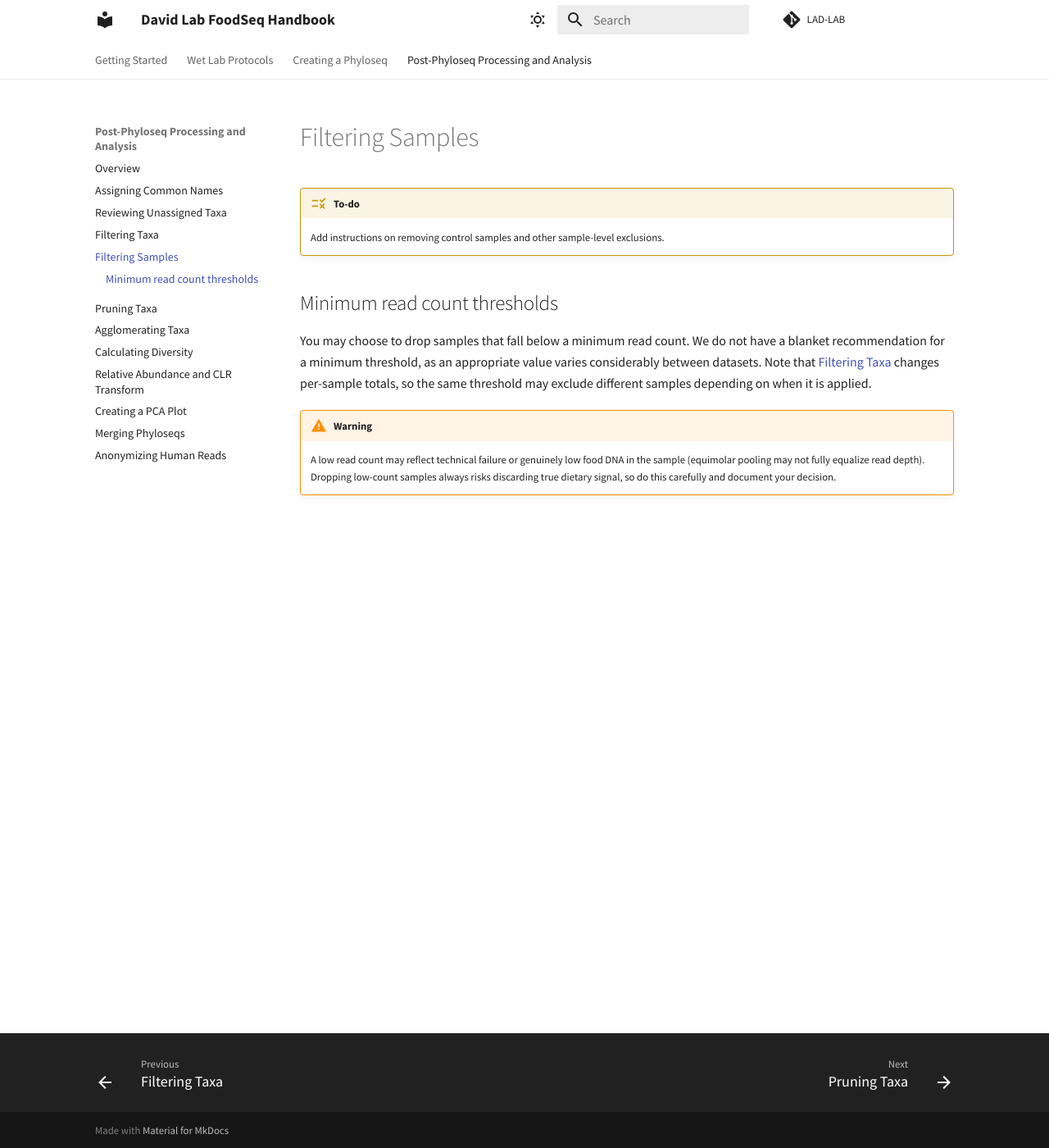
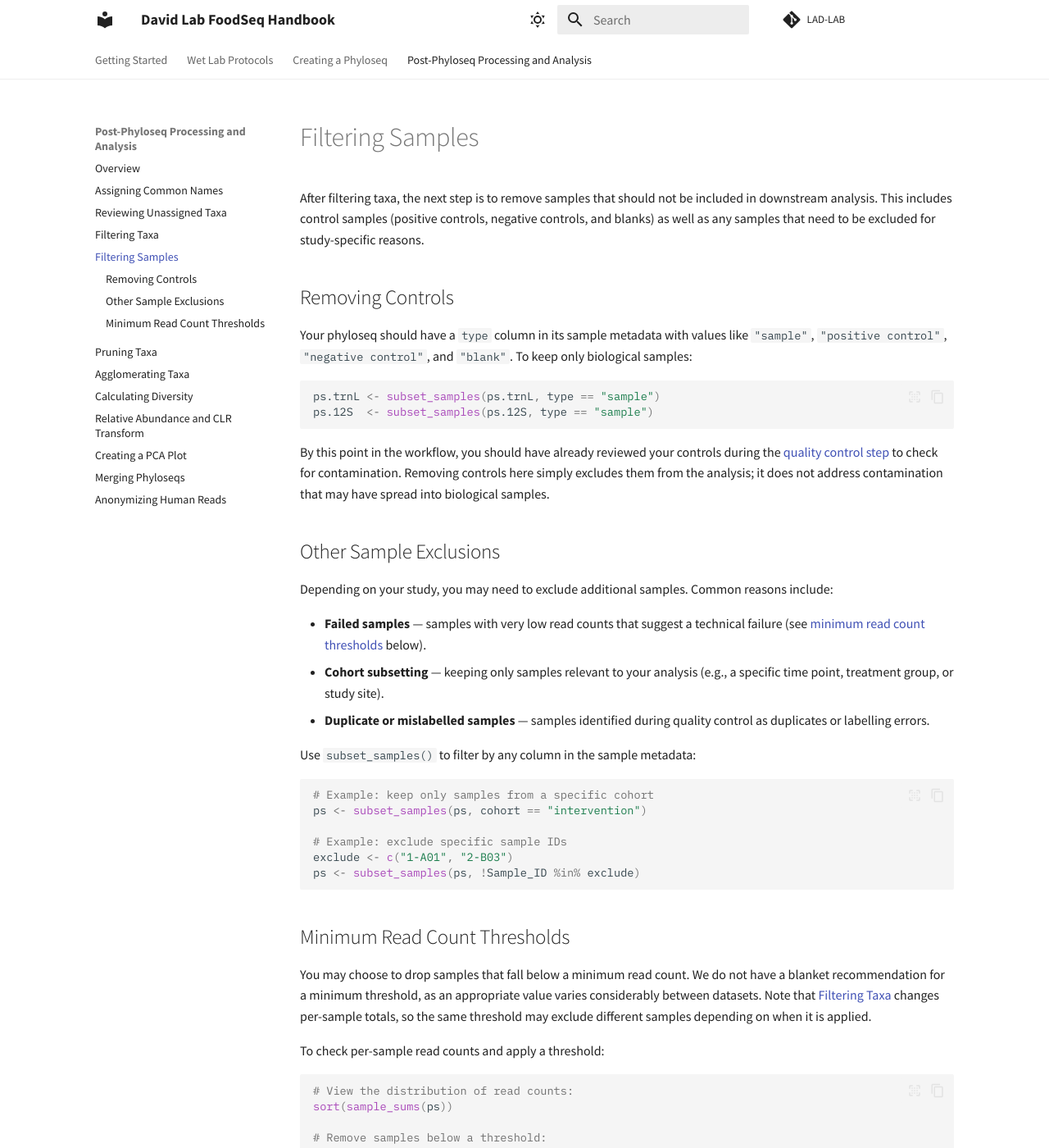
Before and after one commit to LAD-LAB/lad-lab.github.io, an MkDocs documentation site: the page built from docs/samplefiltering.md, in a window 1280 px wide and 1400 px high. Shown: the whole window at 82% size. Built offline with MkDocs 1.6.1 and Material for MkDocs 9.7.7, drawn with Linux system fonts in a browser that asks for light colours; some of the changed text lies outside the part shown.

Commit message:
Write Filtering Samples and Pruning Taxa pages
Cover removing controls, cohort subsetting, minimum read count
thresholds, and pruning zero-read taxa after sample filtering.

Co-Authored-By: Claude Opus 4.6 (1M context) <noreply@anthropic.com>

````diff
--- a/docs/samplefiltering.md
+++ b/docs/samplefiltering.md
@@ -1,12 +1,50 @@
 # Filtering Samples
 
-!!! to-do
+After filtering taxa, the next step is to remove samples that should not be included in downstream analysis. This includes control samples (positive controls, negative controls, and blanks) as well as any samples that need to be excluded for study-specific reasons.
 
-    Add instructions on removing control samples and other sample-level exclusions.
+## Removing Controls
 
-## Minimum read count thresholds
+Your phyloseq should have a `type` column in its sample metadata with values like `"sample"`, `"positive control"`, `"negative control"`, and `"blank"`. To keep only biological samples:
+
+``` r
+ps.trnL <- subset_samples(ps.trnL, type == "sample")
+ps.12S  <- subset_samples(ps.12S, type == "sample")
+```
+
+By this point in the workflow, you should have already reviewed your controls during the [quality control step](pipeline.md#quality-control) to check for contamination. Removing controls here simply excludes them from the analysis; it does not address contamination that may have spread into biological samples.
+
+## Other Sample Exclusions
+
+Depending on your study, you may need to exclude additional samples. Common reasons include:
+
+* **Failed samples** — samples with very low read counts that suggest a technical failure (see [minimum read count thresholds](#minimum-read-count-thresholds) below).
+* **Cohort subsetting** — keeping only samples relevant to your analysis (e.g., a specific time point, treatment group, or study site).
+* **Duplicate or mislabelled samples** — samples identified during quality control as duplicates or labelling errors.
+
+Use `subset_samples()` to filter by any column in the sample metadata:
+
+``` r
+# Example: keep only samples from a specific cohort
+ps <- subset_samples(ps, cohort == "intervention")
+
+# Example: exclude specific sample IDs
+exclude <- c("1-A01", "2-B03")
+ps <- subset_samples(ps, !Sample_ID %in% exclude)
+```
+
+## Minimum Read Count Thresholds
 
 You may choose to drop samples that fall below a minimum read count. We do not have a blanket recommendation for a minimum threshold, as an appropriate value varies considerably between datasets. Note that [Filtering Taxa](taxafiltering.md) changes per-sample totals, so the same threshold may exclude different samples depending on when it is applied.
+
+To check per-sample read counts and apply a threshold:
+
+``` r
+# View the distribution of read counts:
+sort(sample_sums(ps))
+
+# Remove samples below a threshold:
+ps <- prune_samples(sample_sums(ps) >= 1000, ps)
+```
 
 !!! warning
 
````
Also changed, not shown: docs/pruning.md (+18 -2 lines).
